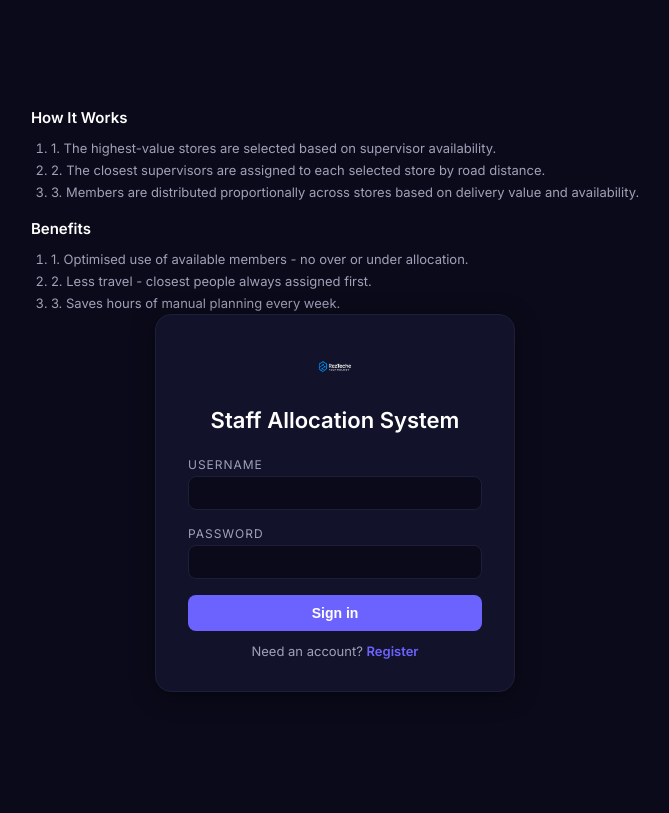
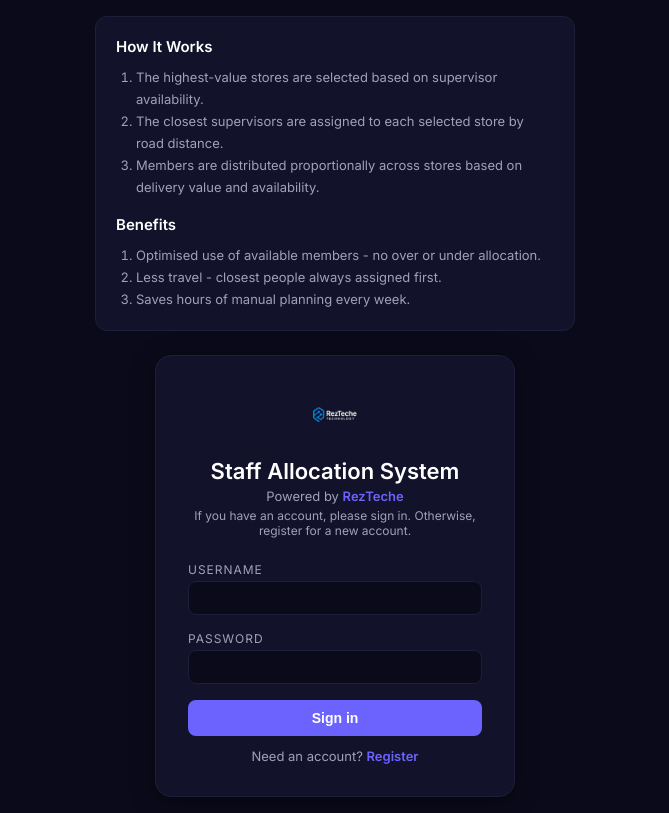
Before and after one commit to reza76py/bunnssa, a React (Create React App) app in the folder frontend/: page /login in a window 1280 px wide. Shown: the whole page, without its empty margins (305-974 px from the left). Built offline with nearby package versions, Linux system fonts and the light colour scheme; no server answers.

Commit message:
Revert to 2bf30e1 state

```diff
--- a/frontend/src/pages/LoginPage.jsx
+++ b/frontend/src/pages/LoginPage.jsx
@@ -1,7 +1,7 @@
 import { useState } from "react";
 import { Link, useNavigate } from "react-router-dom";
 import { authApi } from "../api";
-import logo from "../assets/rezteche-logo.png";
+import rezTecheLogo from "../assets/rezteche-logo.png";
 
 export default function LoginPage() {
   const [username, setUsername] = useState("");
@@ -31,19 +31,19 @@ export default function LoginPage() {
   return (
     <div style={styles.page}>
       <div style={styles.contentWrap}>
-        <div>
+        <div style={styles.infoBlock}>
           <div style={styles.infoTitle}>How It Works</div>
           <ol style={styles.infoList}>
             <li>
-              1. The highest-value stores are selected based on supervisor
+              The highest-value stores are selected based on supervisor
               availability.
             </li>
             <li>
-              2. The closest supervisors are assigned to each selected store by
+              The closest supervisors are assigned to each selected store by
               road distance.
             </li>
             <li>
-              3. Members are distributed proportionally across stores based on
+              Members are distributed proportionally across stores based on
               delivery value and availability.
             </li>
           </ol>
@@ -51,26 +51,39 @@ export default function LoginPage() {
           <div style={styles.infoTitleBenefits}>Benefits</div>
           <ol style={styles.infoList}>
             <li>
-              1. Optimised use of available members - no over or under
-              allocation.
+              Optimised use of available members - no over or under allocation.
             </li>
-            <li>2. Less travel - closest people always assigned first.</li>
-            <li>3. Saves hours of manual planning every week.</li>
+            <li>Less travel - closest people always assigned first.</li>
+            <li>Saves hours of manual planning every week.</li>
           </ol>
         </div>
 
         <div style={styles.card}>
-          <div style={{ textAlign: "center", marginBottom: "16px" }}>
-            <a href="https://rezteche.com" target="_blank" rel="noreferrer">
-              <img
-                src={logo}
-                alt="RezTeche"
-                style={{ height: "40px", width: "auto", margin: "0 auto" }}
-              />
+        <div style={styles.logo}>
+          <a
+            href="https://rezteche.com"
+            target="_blank"
+            rel="noreferrer"
+            style={styles.logoLink}
+          >
+            <img src={rezTecheLogo} alt="RezTeche" style={styles.logoImg} />
           </a>
-          </div>
-          <div style={styles.logo}>
           <span style={styles.logoText}>Staff Allocation System</span>
+          <span style={styles.logoSub}>
+            Powered by{" "}
+            <a
+              href="https://rezteche.com"
+              target="_blank"
+              rel="noreferrer"
+              style={styles.poweredLink}
+            >
+              RezTeche
+            </a>
+          </span>
+          <span style={styles.logoHint}>
+            If you have an account, please sign in. Otherwise, register for a
+            new account.
+          </span>
         </div>
         <form onSubmit={handleLogin}>
           <div style={styles.field}>
@@ -162,13 +175,8 @@ const styles = {
     boxShadow: "0 4px 24px rgba(0,0,0,0.4)",
   },
   logo: { textAlign: "center", marginBottom: "1.5rem" },
-  logoLink: { display: "inline-block" },
-  logoImg: {
-    height: 40,
-    width: "auto",
-    objectFit: "contain",
-    marginBottom: 12,
-  },
+  logoLink: { display: "inline-block", marginBottom: ".75rem" },
+  logoImg: { height: 54, width: "auto", objectFit: "contain" },
   logoText: {
     display: "block",
     fontSize: 22,
```
Lines whose indentation alone changed are shown as unchanged.
